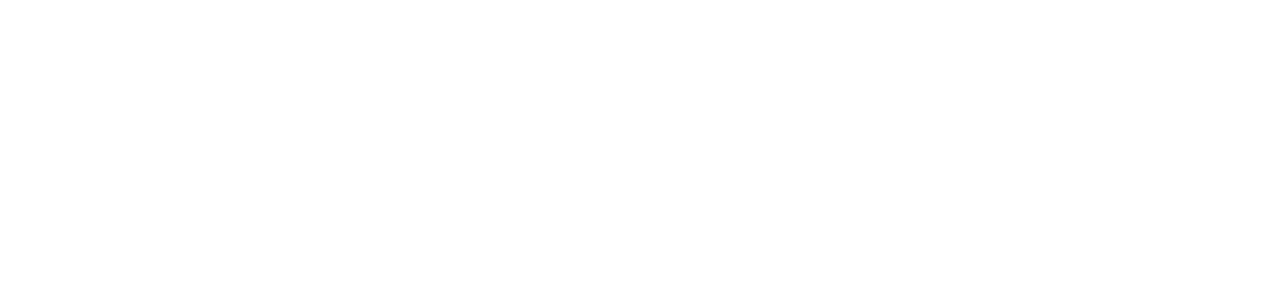
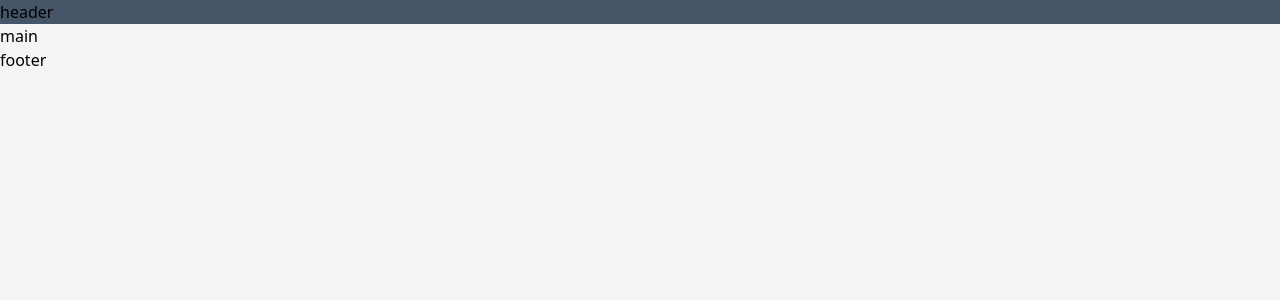
Before and after one commit to gosiajaninska/next-app, a Next.js app: page / in a window 1280 px wide. Shown: the top 300 px of the page. Built offline with nearby package versions, Linux system fonts and the light colour scheme.

Commit message:
index test

```diff
--- /dev/null
+++ b/pages/_document.tsx
@@ -0,0 +1,13 @@
+import { Html, Head, Main, NextScript } from 'next/document'
+
+export default function Document() {
+  return (
+    <Html>
+      <Head />
+      <body className="bg-gray-100">
+        <Main />
+        <NextScript />
+      </body>
+    </Html>
+  )
+}
--- a/pages/index.tsx
+++ b/pages/index.tsx
@@ -1,5 +1,11 @@
 const Home = () => {
-  return (<div />)
+  return (
+    <>
+      <header className="bg-slate-600">header</header>
+      <main>main</main>
+      <footer>footer</footer>
+    </>
+  )
 }
 
 export default Home
```
